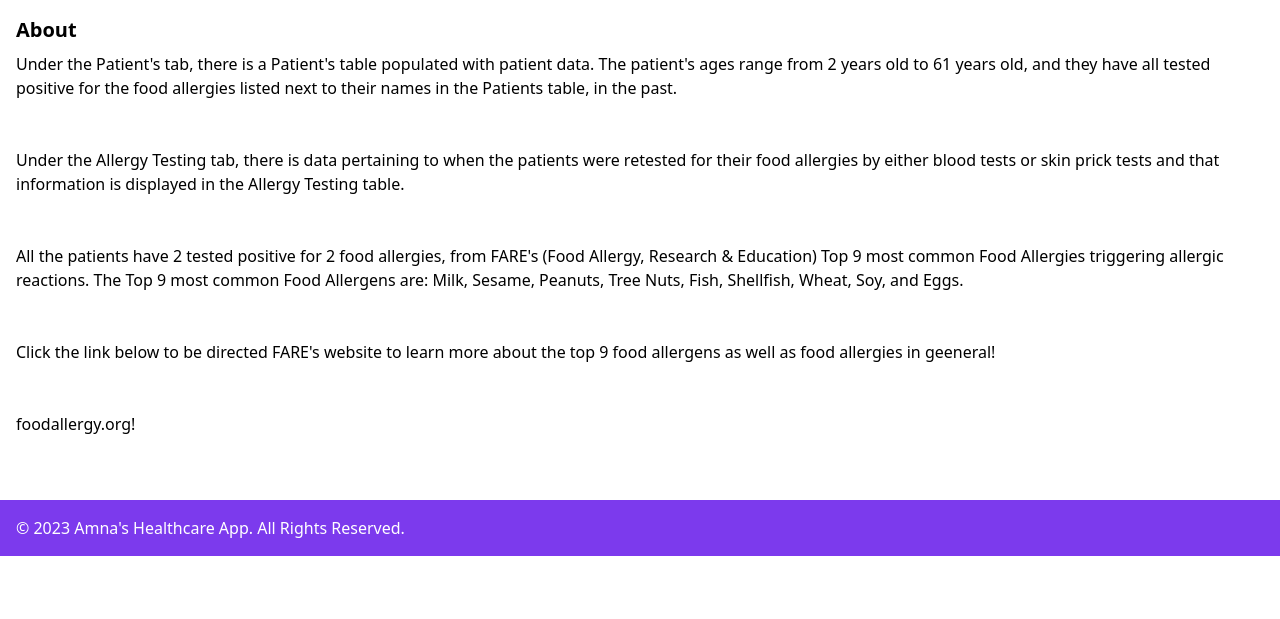
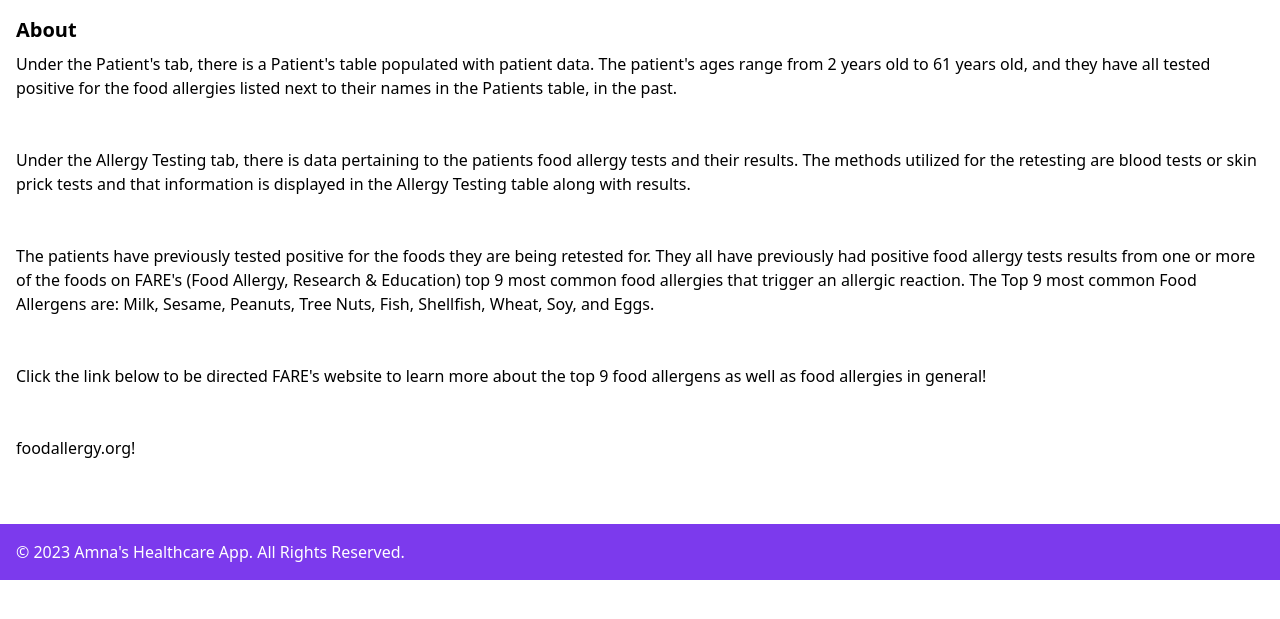
Before and after one commit to amnasyed1/flask_e2e_project, a Flask app: page /about in a window 1280 px wide. Shown: the part 88-707 px from the top of the page. Run offline with Flask 3, Linux system fonts and the light colour scheme.

Commit message:
updated html files and uploaded images

```diff
--- a/app/templates/about.html
+++ b/app/templates/about.html
@@ -6,11 +6,11 @@
         <h2 class="text-xl mb-2"><b>About</b></h2>
         <p>Under the Patient's tab, there is a Patient's table populated with patient data. The patient's ages range from 2 years old to 61 years old, and they have all tested positive for the food allergies listed next to their names in the Patients table, in the past.</p>
         <p><br><br></p>
-        <p> Under the Allergy Testing tab, there is data pertaining to when the patients were retested for their food allergies by either blood tests or skin prick tests and that information is displayed in the Allergy Testing table.</p>
+        <p> Under the Allergy Testing tab, there is data pertaining to the patients food allergy tests and their results. The methods utilized for the retesting are blood tests or skin prick tests and that information is displayed in the Allergy Testing table along with results.</p>
         <p><br><br></p>
-        <p>All the patients have 2 tested positive for 2 food allergies, from FARE's (Food Allergy, Research & Education) Top 9 most common Food Allergies triggering allergic reactions. The Top 9 most common Food Allergens are: Milk, Sesame, Peanuts, Tree Nuts, Fish, Shellfish, Wheat, Soy, and Eggs. </p>
+        <p> The patients have previously tested positive for the foods they are being retested for. They all have previously had positive food allergy tests results from one or more of the foods on FARE's (Food Allergy, Research & Education) top 9 most common food allergies that trigger an allergic reaction. The Top 9 most common Food Allergens are: Milk, Sesame, Peanuts, Tree Nuts, Fish, Shellfish, Wheat, Soy, and Eggs. </p>
         <p><br><br></p>
-        <p>Click the link below to be directed FARE's website to learn more about the top 9 food allergens as well as food allergies in geeneral!</p>
+        <p>Click the link below to be directed FARE's website to learn more about the top 9 food allergens as well as food allergies in general!</p>
         <p><br><br></p>
         <p><a href="https://www.foodallergy.org/living-food-allergies/food-allergy-essentials/common-allergens">foodallergy.org!</a></p>
     </section>
--- a/app/templates/base.html
+++ b/app/templates/base.html
@@ -32,6 +32,8 @@
             <p class="mb-4">This application displays patient and food allergy testing data. Click on the About tab to learn more! </p>
             <p><br><br></p>
             <p class="mb-4"></p>
+            <h2 class="front-verdana text-3x1">Image Size</h2>
+            <img src="food_allergy.jpeg" alt="Food Allergies" style="width:500px;height:600px;">
         </div>
         {% endblock %}
 
```
Also changed, not shown: app/static/9foodallergies_fda.jpg (added), app/static/food_allergy.jpg (added).
